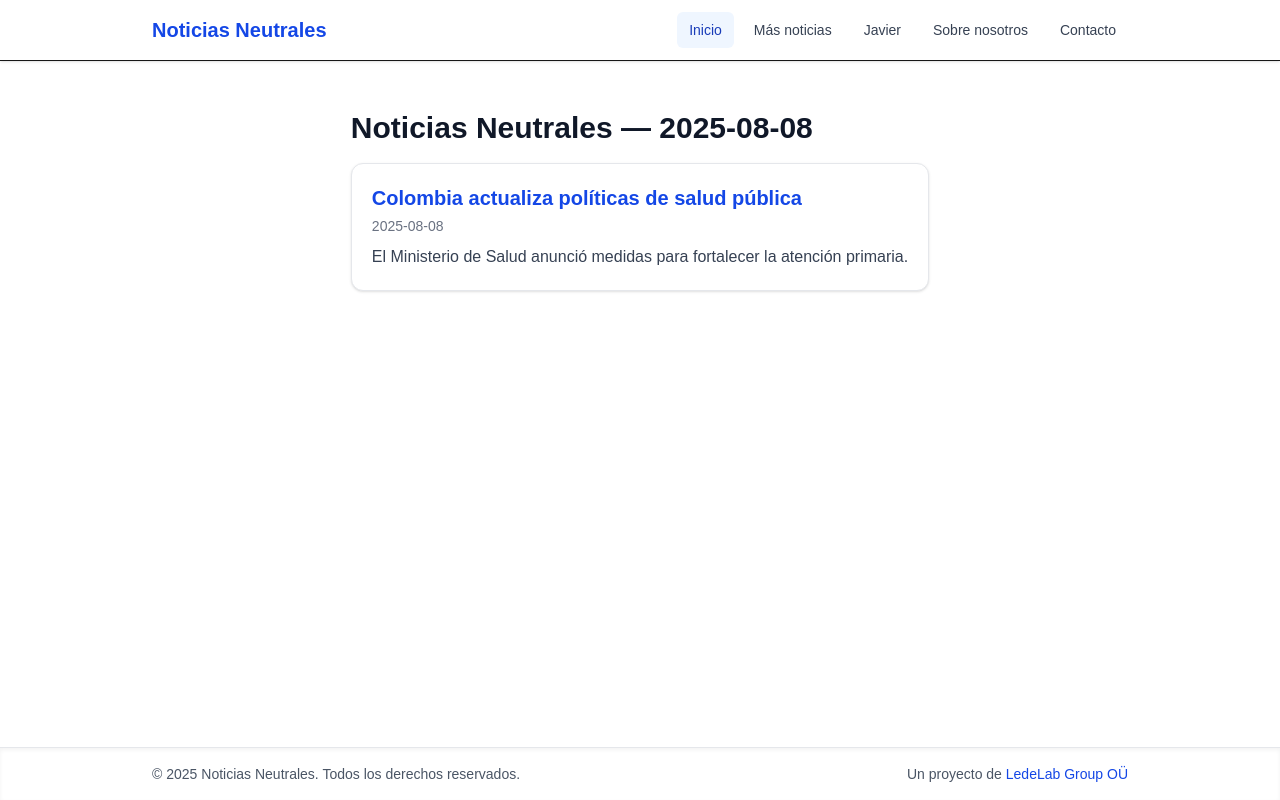
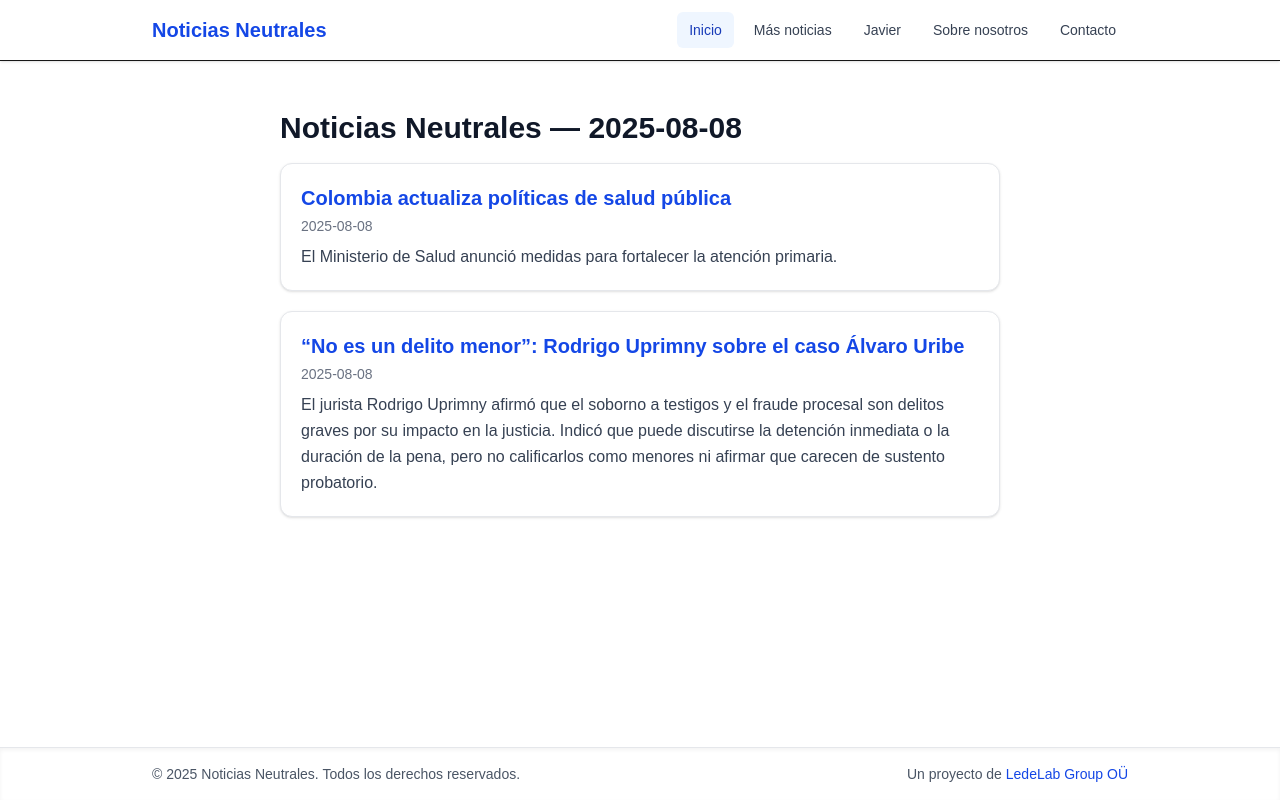
Before and after one commit to ledelab2030/noticias-neutrales, a Next.js app: page / in a window 1280 px wide. Built offline with nearby package versions, Linux system fonts and the light colour scheme.

Commit message:
noticia Rodrigo Uprimmy con fecha 8 ago

```diff
--- a/src/data/noticias.ts
+++ b/src/data/noticias.ts
@@ -35,7 +35,7 @@ Fuentes:
 - Rodrigo Uprimny, columna en El Espectador (03/08/2025).
 - Rodrigo Uprimny, versión en Dejusticia (05/08/2025).
 - Cobertura de prensa sobre sentencia y apelación (agosto de 2025).`,
-  fecha: '2025-08-09'
+  fecha: '2025-08-08'
 }
 
 ]
```
